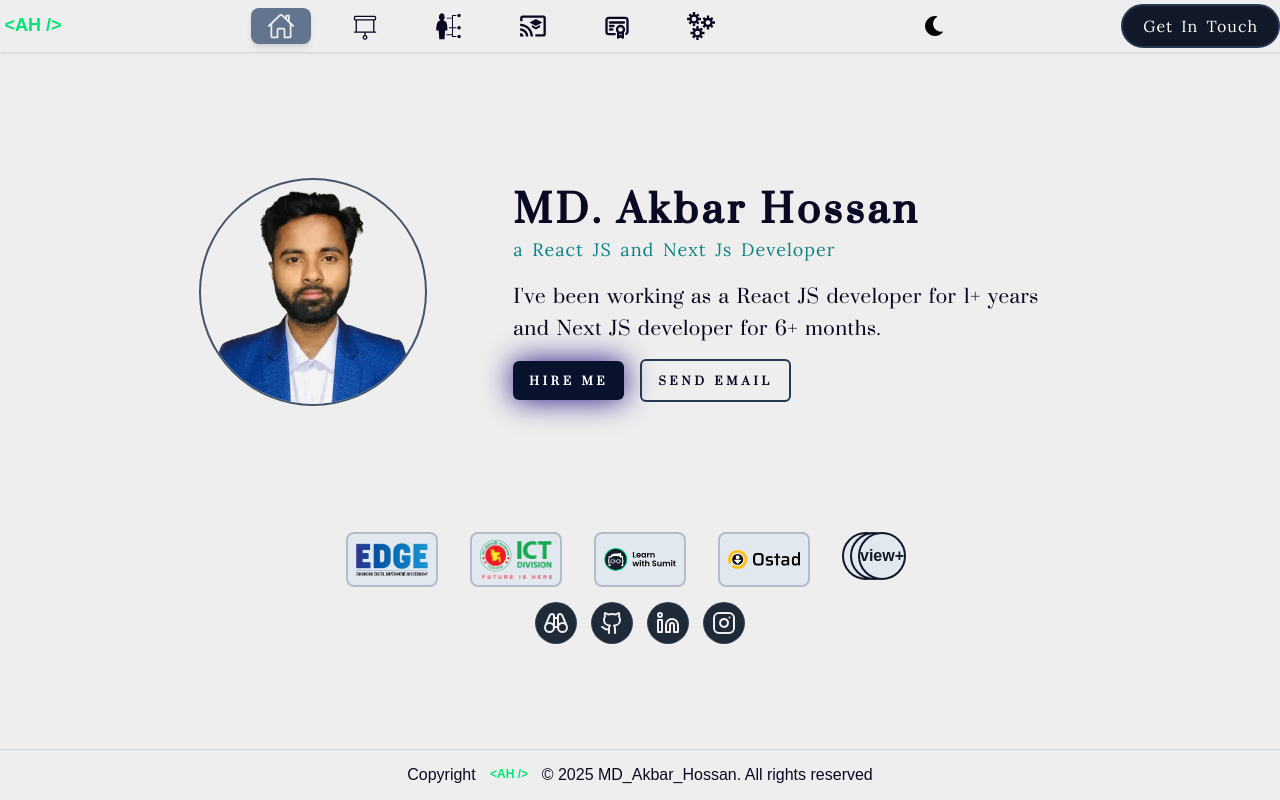
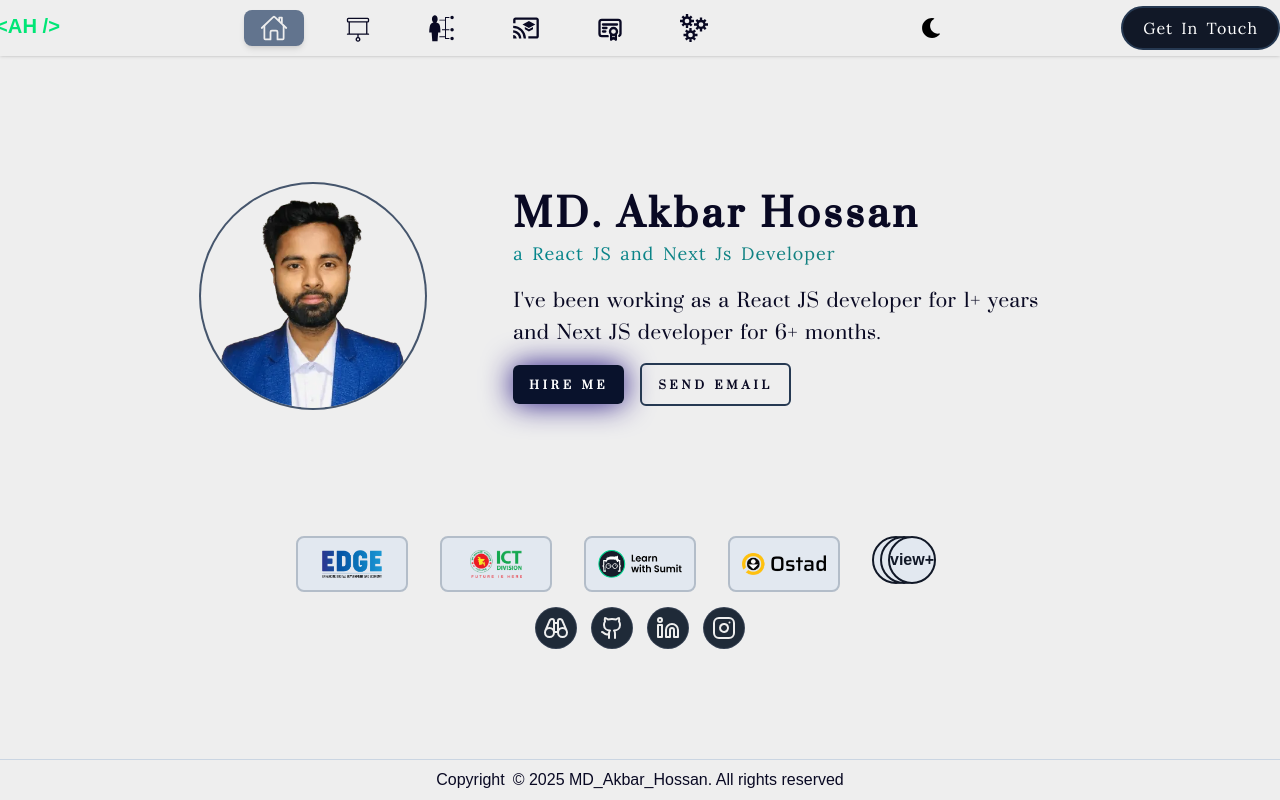
Before and after one commit to MdAkbar05/akbar-hossan-portfolio, a Next.js app: page / in a window 1280 px wide. Built offline with nearby package versions, Linux system fonts and the light colour scheme.

Commit message:
update seo

```diff
--- a/components/AvatarLogo.jsx
+++ b/components/AvatarLogo.jsx
@@ -3,15 +3,14 @@ import Logo from "@/public/logo.svg";
 import { scale } from "motion";
 import Image from "next/image";
 import Link from "next/link";
-export const AvatarLogo = ({ scale }) => {
-  console.log(scale);
+export const AvatarLogo = ({ size }) => {
   return (
-    <Link href="/">
+    <Link className={`relative w-${size} h-${size} `} href="/">
       <Image
-        src={Logo.src}
-        width={50}
-        height={50}
-        className={`${scale ? "scale-150" : "scale-100"} mx-2 cursor-pointer`}
+        src={Logo}
+        fill
+        priority
+        className={` scale-150 cursor-pointer object-cover `}
         alt="Logo"
       />
     </Link>
--- a/components/DarkModeToggle.jsx
+++ b/components/DarkModeToggle.jsx
@@ -31,6 +31,9 @@ export default function DarkModeToggle() {
   return (
     <button
       onClick={toggleTheme}
+      name="toggleTheme"
+      id="toggleTheme"
+      aria-label="toggle theme"
       className="p-2 rounded  text-black dark:text-white cursor-pointer"
     >
       {theme === "dark" ? <FaSun size={20} /> : <FaMoon size={20} />}
--- a/components/Sponsor.jsx
+++ b/components/Sponsor.jsx
@@ -5,6 +5,7 @@ import ict from "@/public/assets/sponsor-img/ict_division_logo-iJ6uC05B.webp";
 import ostad from "@/public/assets/sponsor-img/OSTAD_LOGO.webp";
 import dyd from "@/public/assets/sponsor-img/DYD_LOGO.webp";
 import lws from "@/public/assets/sponsor-img/lwsLogo.svg";
+import Image from "next/image";
 
 const Sponsor = () => {
   const data = [
@@ -46,15 +47,17 @@ const Sponsor = () => {
         {data.slice(0, 4).map((sponsor) => (
           <div
             key={sponsor.id}
-            className="flex items-center justify-center bg-slate-200  dark:myborder myborderLight p-1 rounded-lg"
+            className="relative w-28 h-14 flex items-center justify-center bg-slate-200  dark:myborder myborderLight p-1 rounded-lg"
           >
-            <img
-              src={sponsor.img.src}
+            <Image
+              src={sponsor.img}
               alt={sponsor.title}
-              className="w-20 h-auto px-1 py-0.5"
-              loading="lazy"
+              className="object-contain p-3"
+              priority
               decoding="async"
               title={sponsor.title}
+              fill
+              sizes="100%"
             />
           </div>
         ))}
--- a/components/footer.jsx
+++ b/components/footer.jsx
@@ -16,9 +16,9 @@ const Footer = () => {
       >
         {/* Copy right text  */}
 
-        <p className="sm:text-[10px] md:text-base text-center font-thin  md:pb-0 flex items-center justify-center">
+        <p className="sm:text-[10px] md:text-base text-center font-thin  md:pb-0 flex items-center justify-center space-x-1">
           <span>Copyright</span>
-          <AvatarLogo />
+          <AvatarLogo key={1} size={10} />
           <span>© 2025 MD_Akbar_Hossan. All rights reserved </span>
         </p>
       </div>
--- a/components/heroSection.jsx
+++ b/components/heroSection.jsx
@@ -8,13 +8,15 @@ export default function HeroSection() {
   return (
     <>
       <div className="text-slate-600 flex sm:flex-col md:flex-row items-center justify-center gap-12 w-full">
-        <div className="image sm:w-44 sm:h-44 md:w-56 md:h-56 rounded-full overflow-hidden ring-2 ring-slate-600 ">
+        <div className="relative sm:w-44 sm:h-44 md:w-56 md:h-56 rounded-full overflow-hidden ring-2 ring-slate-600 ">
           <Image
             src={Profile}
-            alt="profile"
-            width={600}
-            height={600}
-            className="scale-105"
+            alt="MD. AKbar Hossan Full Stack Developer Portfolio"
+            fill
+            sizes="100%"
+            className="object-cover"
+            placeholder="blur"
+            priority
           />
         </div>
         <div className="flex flex-col justify-center gap-4 m-0 px-10">
--- a/components/navbar.jsx
+++ b/components/navbar.jsx
@@ -53,7 +53,7 @@ const Navbar = () => {
   return (
     <div className="w-full flex justify-center items-center bg-quarterary dark:bg-primary/95   backdrop-blur-xl sticky top-0 z-50 dark:shadow-secondary shadow-sm">
       <nav className="container mx-auto flex justify-between items-center text-primary dark:text-quarterary ">
-        <AvatarLogo key={1} scale />
+        <AvatarLogo key={1} size={14} />
         {/* for Desktop  */}
         <ul className="sm:hidden md:flex gap-6 px-4 py-2 rounded-md text-lg">
           <Link href="/">
--- a/components/social-media-links.jsx
+++ b/components/social-media-links.jsx
@@ -36,6 +36,8 @@ const SocialMediaLinks = () => {
           <Link
             href={socialMedia.href}
             target="_blank"
+            id={socialMedia.name}
+            aria-label={socialMedia.name}
             rel="noopener noreferrer"
           >
             <socialMedia.icon size={24} padding={1} />
```
